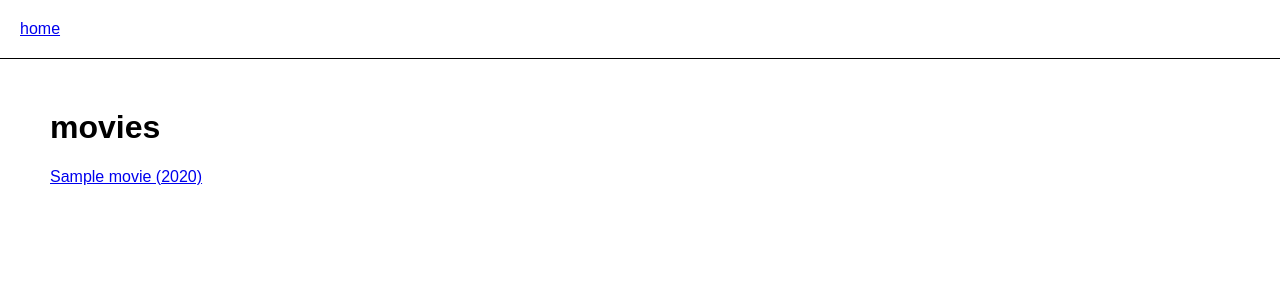
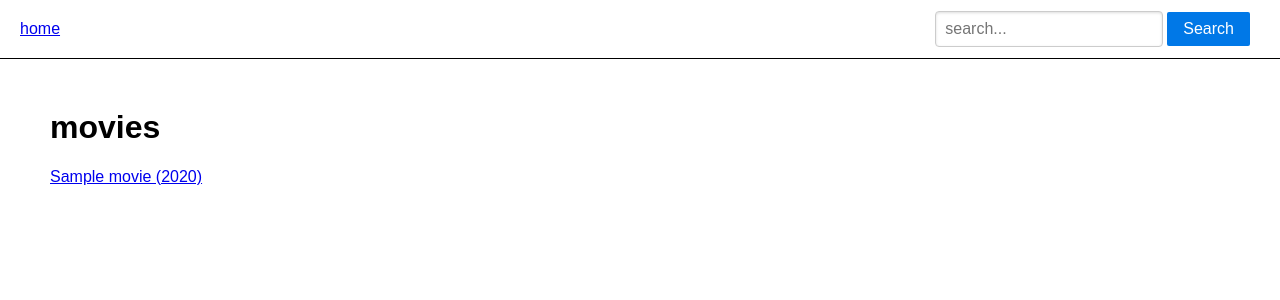
Before and after one commit to umn-5117-f18/in-class-10-01, a Flask app: page / in a window 1280 px wide. Shown: the top 300 px of the page. Run offline with Flask 2, Linux system fonts and the light colour scheme; a database or web service that is not in the repository returns one stand-in record (values such as "Sample title"); some libraries are stand-ins or nearby versions.

Commit message:
add title search

```diff
--- a/app.py
+++ b/app.py
@@ -40,6 +40,20 @@ def genre(genre):
         movies = [record for record in cur]
     return render_template("home.html", movies=movies)
 
+@app.route('/search')
+def search():
+    query = request.args.get('query')
+    if not query:
+        # TODO flash
+        redirect('home')
+
+    with db.get_db_cursor() as cur:
+        # XXX: hack for query wildcard characters w/ correct escaping
+        query_wildcard = f"%{query}%"
+        cur.execute("SELECT * FROM movie where title ilike (%s)", (query_wildcard,))
+        movies = [record for record in cur]
+    return render_template("home.html", movies=movies)
+
 
 if __name__ == '__main__':
     pass
--- a/static/style.css
+++ b/static/style.css
@@ -1,7 +1,13 @@
 body #menu {
   padding: 20px;
   border-bottom: 1px solid black;
-  /* background-color: pink; */
+}
+
+#search-box {
+  display: inline-block;
+  position: absolute;
+  top: 5px;
+  right: 30px;
 }
 
 #content {
--- a/templates/base.html
+++ b/templates/base.html
@@ -9,6 +9,14 @@
 <body>
   <div id="menu">
     <a href="{{ url_for("home") }}">home</a>
+
+    <form id="search-box" class="pure-form" method="get" action="{{ url_for('search') }}">
+        <fieldset>
+            <input name="query" type="text" placeholder="search...">
+            <button type="submit" class="pure-button pure-button-primary">Search</button>
+        </fieldset>
+    </form>
+
   </div>
   <div id="content" style="">{% block content %}{% endblock %}</div>
 </body>
```
